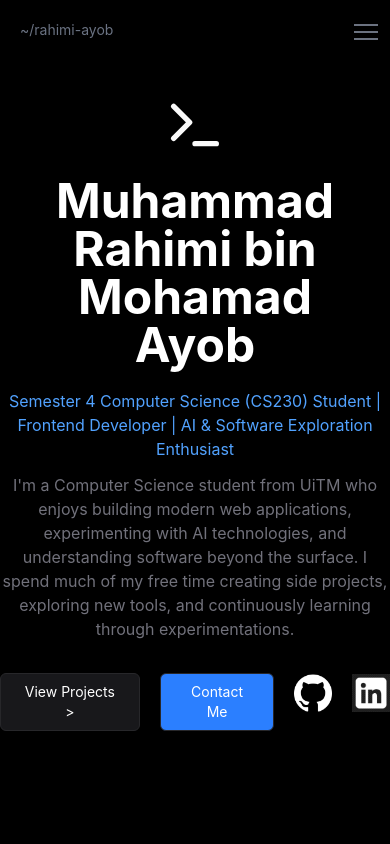
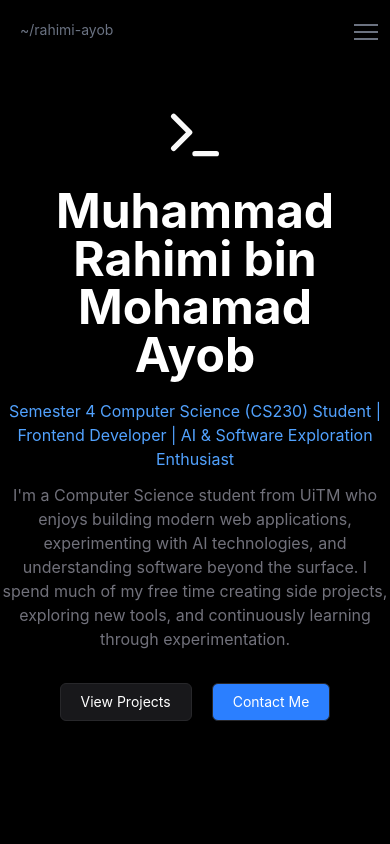
Before and after one commit to RahimiAyob/portfolio, a React app: page / in a window 390 px wide. Shown: the top 844 px of the page. Built offline with nearby package versions, Linux system fonts and the light colour scheme; the HTML template or start-up script is replaced by a standard one.

Commit message:
more polish

```diff
--- a/src/components/Hero.tsx
+++ b/src/components/Hero.tsx
@@ -13,13 +13,13 @@ export function Hero() {
             <p className="text-zinc-500 py-3">I'm a Computer Science student from UiTM who enjoys building modern web
                 applications, experimenting with AI technologies, and understanding software beyond the surface.
                 I spend much of my free time creating side projects, exploring new tools, and continuously learning
-                through experimentations.</p>
+                through experimentation.</p>
             <div className="flex gap-5 py-5">
                 <button className="bg-zinc-900 px-5 py-2 text-sm border border-zinc-800 rounded-md">View
-                    Projects &gt; </button>
+                    Projects </button>
                 <button className="bg-blue-500 px-5 text-sm border border-zinc-800 rounded-md">Contact Me</button>
-                <button className="size-10"><img src={githubwhite} alt="githubwhite"/></button>
-                <button className="size-10"><img src={linkedinwhite} alt="linkedinwhite"/></button>
+                <button className="size-10 hidden md:block"><img src={githubwhite} alt="githubwhite"/></button>
+                <button className="size-10 hidden md:block"><img src={linkedinwhite} alt="linkedinwhite"/></button>
             </div>
         </div>
     )
--- a/src/components/TopBar.tsx
+++ b/src/components/TopBar.tsx
@@ -19,7 +19,7 @@ export function TopBar() {
                 <div>
                     <p className="text-gray-500 p-5 text-sm">~/rahimi-ayob</p>
                 </div>
-                <div className="hidden md:flex mx-2 ">
+                <div className="hidden md:flex mx-2 p-2 ">
                     <Button onClick = {() => scrollTo("hero")}> Home </Button>
                     <Button onClick = {() => scrollTo("about")}> About </Button>
                     <Button onClick = {() => scrollTo("skills")}> Skills </Button>
```
